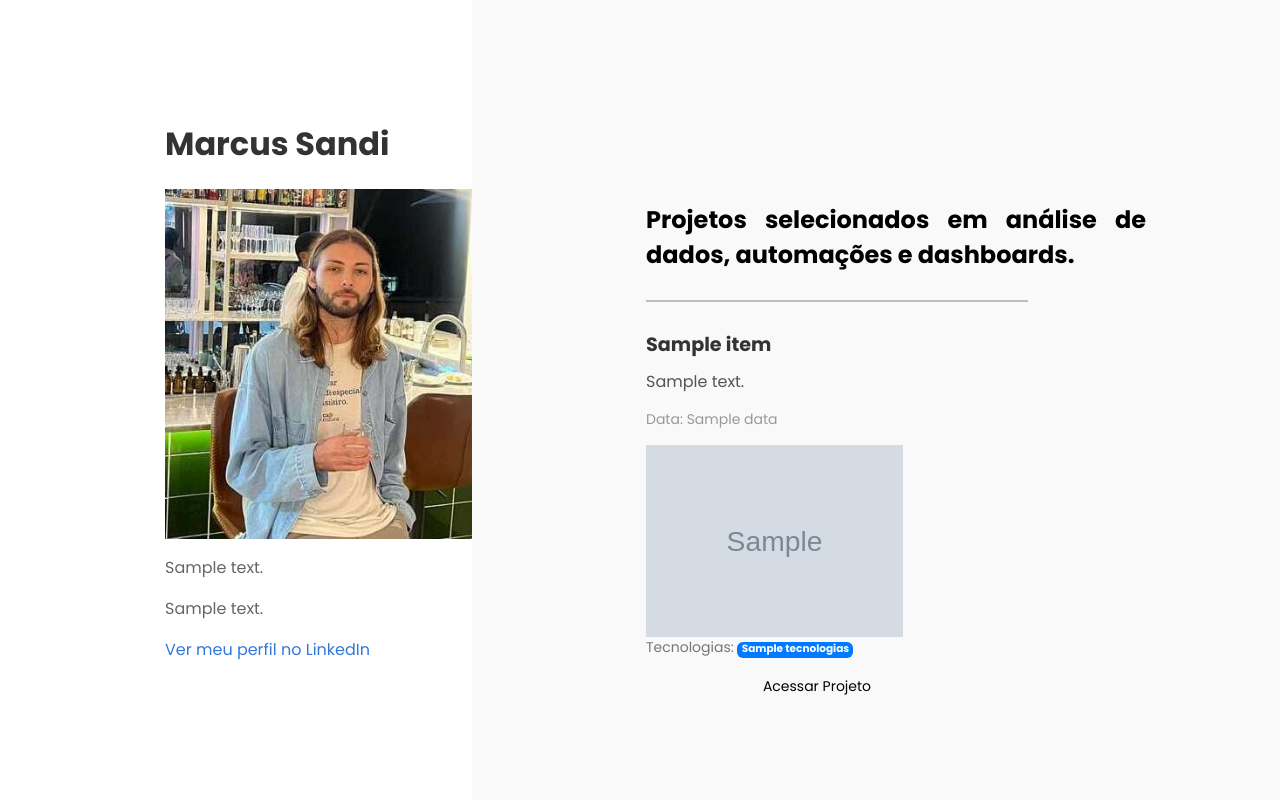
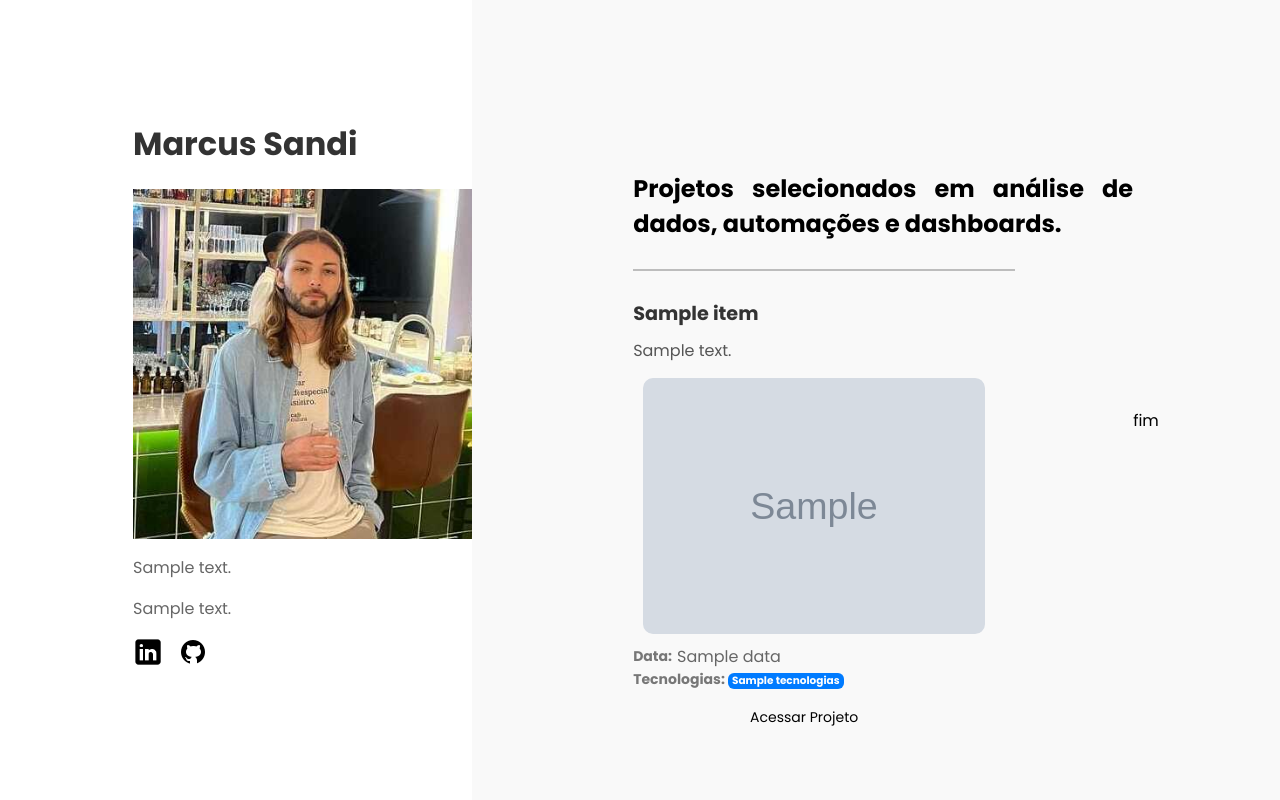
Before and after one commit to MarcusMix/portfolio-analytics, a Flask app: template templates/index.html in a window 1280 px wide. Run offline with Flask 3, Linux system fonts and the light colour scheme; the template is opened without the code that fills it: most values are stand-ins (such as "Sample title", 1, 10 or a date in 2020); grey boxes marked "Sample" are stand-in pictures.

Commit message:
feat: new features, fix css and link images

```diff
--- a/static/styles.css
+++ b/static/styles.css
@@ -60,7 +60,8 @@ img {
 
 .profile-footer {
     display: flex;
-    flex-direction: column;
+    flex-direction: row;
+    margin-bottom: 30px;
 }
 
 .badge {
@@ -173,7 +174,7 @@ a:hover {
 
 .left {
     width: 40%;
-    flex: 0 0 50%;
+    flex: 0 0 45%;
     overflow-y: auto;
     padding: 20px;
     background-color: #ffffff;
@@ -181,7 +182,7 @@ a:hover {
 
 .right {
     width: 60%;
-    flex: 0 0 50%;
+    flex: 0 0 55%;
     padding: 20px;
     background-color: #f9f9f9;
     position: fixed;
@@ -233,9 +234,14 @@ a:hover {
     text-align: left;
 }
 
+.icon {
+    width: 30px;
+    padding-right: 15px;
+}
+
 .card-date {
     font-size: 0.875rem;
-    color: #999;
+    /* color: #999; */
     margin: 0 0 15px;
     text-align: left;
 }
@@ -251,8 +257,29 @@ a:hover {
 }
 
 .card-image {
-    max-width: 75%;
+    max-width: 700px;
+    height: auto;
+    display: block;
+    margin: 10px;
+    /* border: 1px solid rgb(138, 138, 138); */
+    border-radius: 10px;
 }
+
+.date-card {
+    display: flex;
+    align-items: center;
+    color: #777;
+}
+
+.card-date {
+    margin: 0;
+    margin-right: 5px;
+}
+
+.date-card p {
+    margin: 0;
+}
+
 
 hr {
     border: 0;
--- a/templates/index.html
+++ b/templates/index.html
@@ -17,10 +17,12 @@
             <p>{{ description_low }}</p>
           </div>
           <div class="profile-footer">
-            <a href="https://www.linkedin.com/in/marcus-sandi/" target="_blank">Ver meu perfil no LinkedIn</a>
-            <!-- <a href="{{ url_for('project') }}">
-                <button>Projetos</button>
-            </a> -->
+            <a href="https://www.linkedin.com/in/marcus-sandi/" target="_blank">
+              <img src="{{ url_for('static', filename='images/lkd.png') }}" alt="linkedin icon" class="icon">
+            </a>
+            <a href="https://www.github.com/marcusmix" target="_blank">
+              <img src="{{ url_for('static', filename='images/github.png') }}" alt="github icon" class="icon">
+            </a>
           </div>
         </div>
       </div>
@@ -29,29 +31,35 @@
       <div class="container container-overflow">
         <div class="centered-div">
           <h2>Projetos selecionados em análise de dados, automações e dashboards.</h2>
+          <div class="card-out">
           {% for item in data %}
             <hr>
-            <div class="card-out">
             <div class="card">
                 <div class="card-content">
                     <h3 class="card-title">{{ item.nome }}</h3>
                     <p class="card-description">
                       {{ item.descricao }}
                     </p>
-                    <p class="card-date">Data: {{ item.data }}</p>
                     <img src="{{ item.imagem }}" alt="{{ item.nome }}" class="card-image">
-                    <p class="card-technologies">
+                    <div class="date-card">
+                      <h4 class="card-date">Data:</h4>
+                      <p> {{ item.data }}</p>
+                    </div>
+                    <h4 class="card-technologies">
                       Tecnologias:
                       {% for tecnologia in item.tecnologias.split(', ') %}
                         <span class="badge {{ tecnologia }}">{{ tecnologia }}</span>
                       {% endfor %}
-                    </p>
+                    </h4>
                     <a href="{{ item.link }}" class="card-link" target="_blank">Acessar Projeto</a>
                 </div>
             </div>
           {% endfor %}
           </div>
         </div>
+        <div class="footer">
+          fim
+        </div>
     </div>
   </body>
 </html>
```
Also changed, not shown: static/images/github.png (added), static/images/lkd.png (added), 1 other file. Lines whose indentation alone changed are shown as unchanged.
